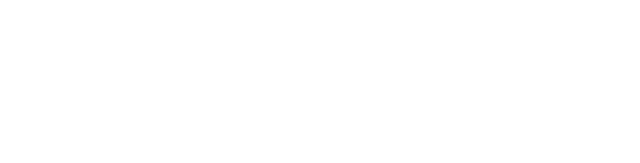
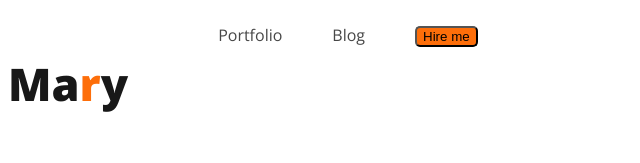
Before and after one commit to JustDibbo/A1, a plain HTML site: page indx.html in a window 1280 px wide. Shown: the whole page, without its empty margins (0-640 px from the left). Drawn offline with nearby package versions, Linux system fonts and the light colour scheme.

Commit message:
button and other things add

```diff
--- /dev/null
+++ b/ext/indx.css
@@ -0,0 +1,36 @@
+/* to make anything inline */
+nav{display: flex;}
+body{font-family: 'Open Sans', sans-serif;}
+/* copied from open sans */
+.tt{color: #181818;
+    font-family: Open Sans;
+    font-size: 45px;
+    /* font-style: normal; */
+    font-weight: 800;
+    /* line-height: normal; */
+}
+.theam{
+color: #FD6E0A;
+
+}
+nav > ul{
+    display: flex;
+/* list-style: none; */
+
+}
+nav li {
+list-style: none;
+margin-left: 50px;
+}
+nav a{
+text-decoration: none;
+color: #474747;
+}
+
+.x{
+    border-radius: 5px;
+    background: #FD6E0A;
+
+
+
+}
--- a/indx.html
+++ b/indx.html
@@ -3,12 +3,21 @@
 <head>
     <meta charset="UTF-8">
     <meta name="viewport" content="width=device-width, initial-scale=1.0">
-    <title>a.1?</title>
+    <link rel="preconnect" href="https://fonts.googleapis.com">
+<link rel="preconnect" href="https://fonts.gstatic.com" crossorigin>
+<link href="https://fonts.googleapis.com/css2?family=Open+Sans:wght@400;700;800&display=swap" rel="stylesheet">
+    <title>a.1?</title><link rel="stylesheet" href="ext/indx.css">
 </head>
 <body>
     <header>
-
-
+        <nav>
+            <h3 class="tt">Ma<span class="theam">r</span>y</h3>
+            <ul>
+                <li><a href="">Portfolio</a></li>
+                <li><a href="">Blog</a></li>
+                <li><button class="x">Hire me</button></li>
+            </ul>
+        </nav>
     </header>
     <main>
 
```
